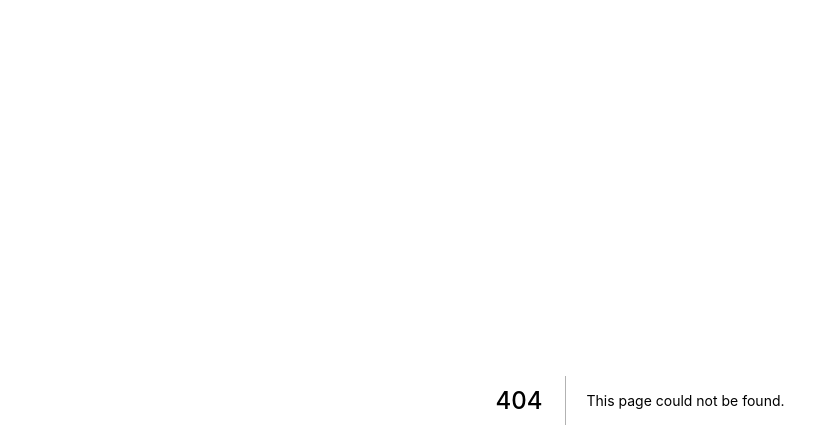
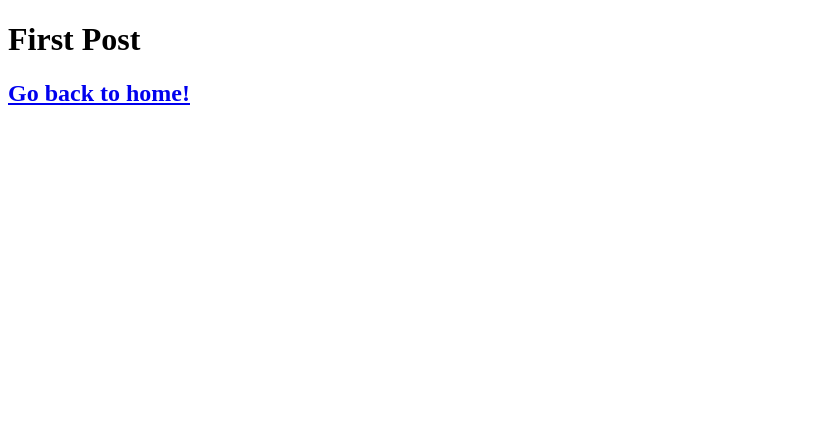
Before and after one commit to ckjpdx/nextjs-blog, a Next.js app: page /posts/first-post in a window 1280 px wide. Before the commit this address had no page. Shown: the top 448 px of the page, without its empty margins (0-839 px from the left). Built offline with nearby package versions, Linux system fonts and the light colour scheme.

Commit message:
start project

```diff
--- a/pages/index.js
+++ b/pages/index.js
@@ -1,4 +1,5 @@
 import Head from 'next/head'
+import Link from 'next/Link'
 
 export default function Home() {
   return (
@@ -10,7 +11,10 @@
 
       <main>
         <h1 className="title">
-          Welcome to <a href="https://nextjs.org">Next.js!</a>
+          Read{' '}
+          <Link href="/posts/first-post">
+            <a>this page!</a>
+          </Link>
         </h1>
 
         <p className="description">
--- /dev/null
+++ b/pages/posts/first-post.js
@@ -0,0 +1,12 @@
+import Link from 'next/link'
+
+export default function FirstPost() {
+    return (
+    <div>
+        <h1>First Post</h1>
+        <Link href="/">
+            <a><h2>Go back to home!</h2></a>
+        </Link>
+    </div>
+    )
+}
```
